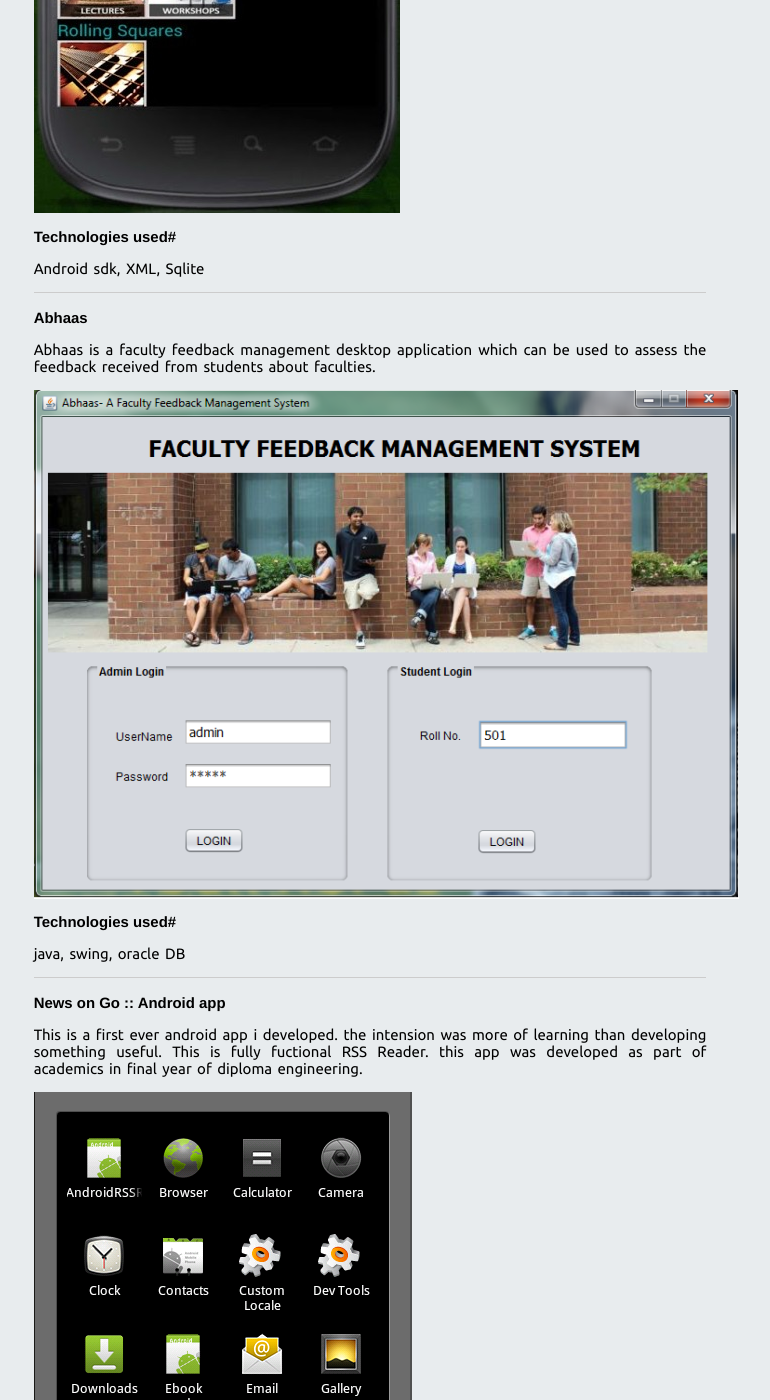
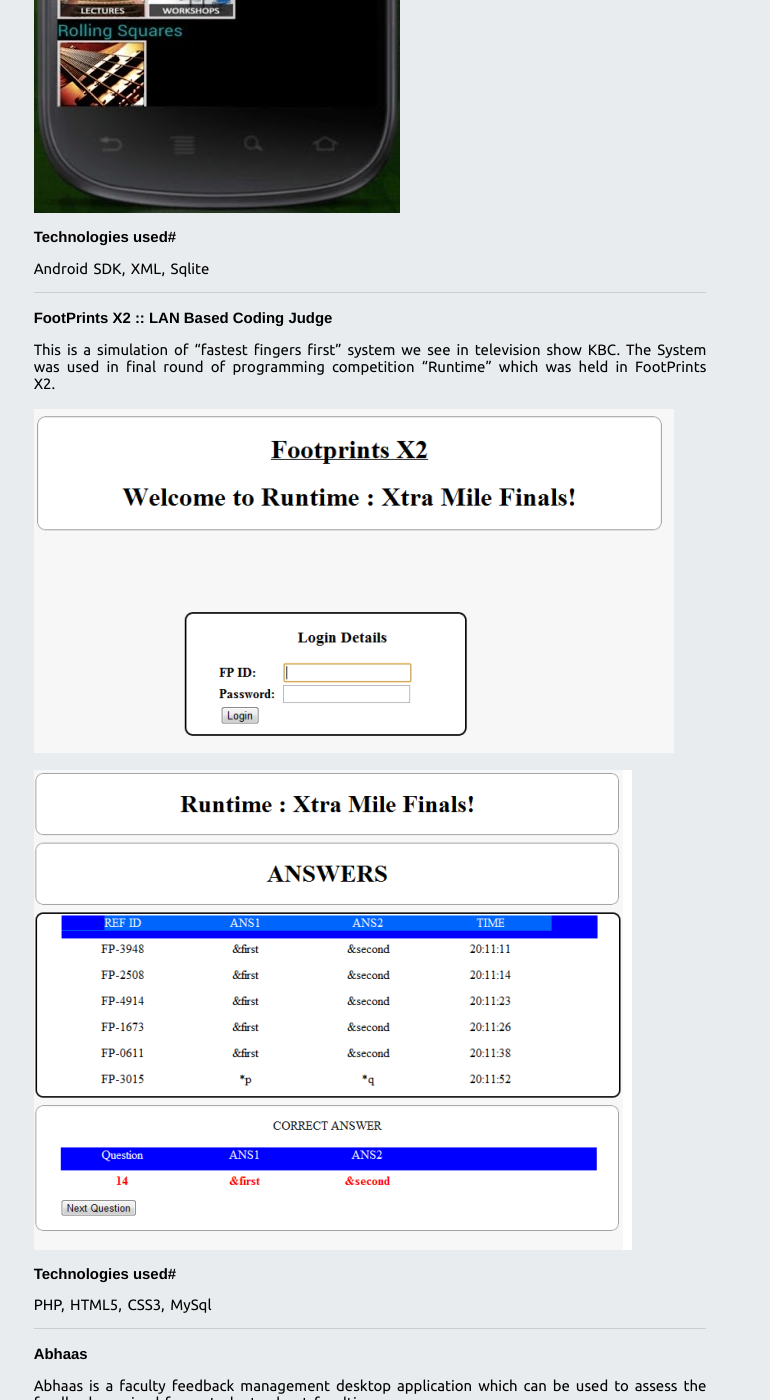
Before and after one commit to pratik98/pratik98.github.com, a Jekyll site: the page built from work.md, in a window 1280 px wide and 1400 px high, scrolled down 4390 px. Shown: the whole window, without its empty margins (270-1040 px from the left). Built offline with Jekyll 4.4.1, drawn with Linux system fonts in a browser that asks for light colours; nearby versions of some CDN libraries; some web fonts are replaced.

```diff
--- a/work.md
+++ b/work.md
@@ -80,7 +80,21 @@ The first ever Android app of FootPrints. the app and mobile site got featured i
 ![FootPrints X3 Android App](images/work/app.jpg)
 
 # Technologies used#
-Android sdk, XML, Sqlite
+Android SDK, XML, Sqlite
+
+<hr>
+
+# FootPrints X2 :: LAN Based Coding Judge   #
+This is a simulation of "fastest fingers first" system we see in television show KBC. The System was used in final round of programming competition "Runtime" which was held in FootPrints X2.
+<br />
+<br />
+![Login Page](images/work/login.png)
+<br />
+<br />
+![Answers Page](images/work/answers.png)
+
+# Technologies used#
+PHP, HTML5, CSS3, MySql
 
 <hr>
 
```
Also changed, not shown: learn.md (added, +5 -0 lines), motivation.md (added, +5 -0 lines), pics.md (added, +5 -0 lines), stuff.md (+3 -1 lines), images/work/answers.png (added), images/work/login.png (added).
